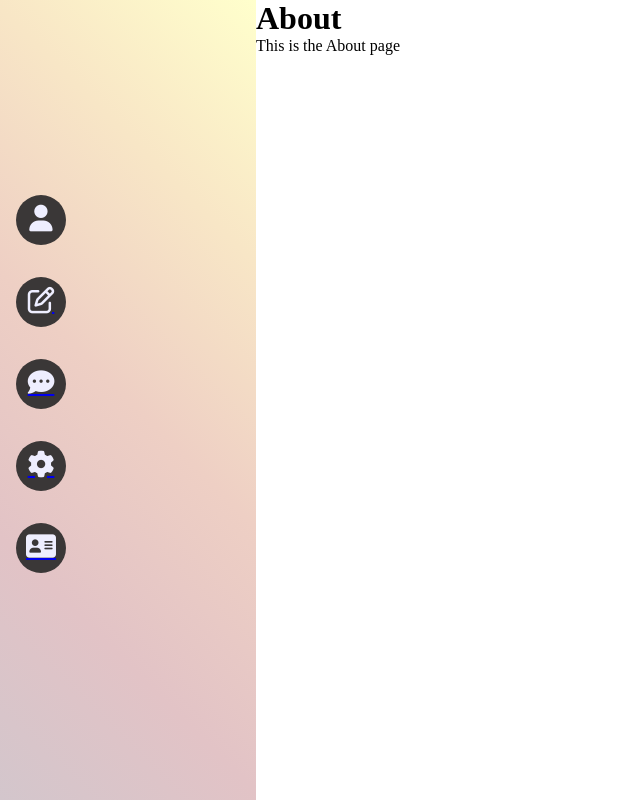
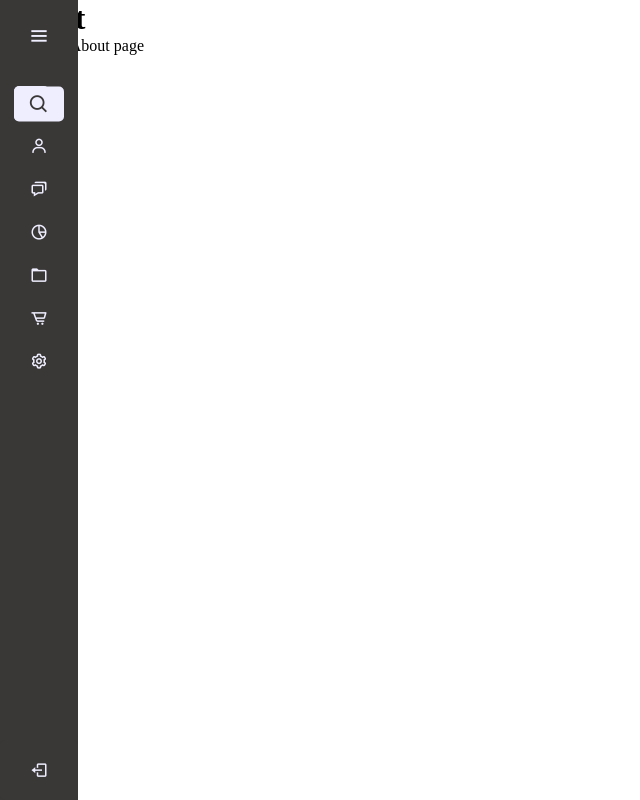
Before and after one commit to dudubarbaro/criazap-frontend, a Vue app: page /about in a window 1280 px wide. Shown: the whole page, without its empty margins (0-640 px from the left). Built offline with nearby package versions, Linux system fonts and the light colour scheme; grey boxes are pictures that could not be loaded.

Commit message:
views praticamente ajustadas #fé

```diff
--- a/public/index.html
+++ b/public/index.html
@@ -1,12 +1,16 @@
 <!DOCTYPE html>
 <html lang="">
-
   <head>
     <meta charset="utf-8" />
     <meta http-equiv="X-UA-Compatible" content="IE=edge" />
     <meta name="viewport" content="width=device-width,initial-scale=1.0" />
+    <link
+      href="https://unpkg.com/boxicons@2.1.4/css/boxicons.min.css"
+      rel="stylesheet" />
     <link rel="icon" href="<%= BASE_URL %>favicon.ico" />
-  <script src="https://kit.fontawesome.com/ea8c549150.js" crossorigin="anonymous"></script>
+    <script
+      src="https://kit.fontawesome.com/ea8c549150.js"
+      crossorigin="anonymous"></script>
     <title>CriaZap</title>
   </head>
 
@@ -20,12 +24,13 @@
       }
     </style>
     <noscript>
-    <strong>We're sorry but <%= htmlWebpackPlugin.options.title %> doesn't work
+      <strong
+        >We're sorry but <%= htmlWebpackPlugin.options.title %> doesn't work
         properly without JavaScript enabled. Please enable it to
-        continue.</strong>
+        continue.</strong
+      >
     </noscript>
     <div id="app"></div>
     <!-- built files will be auto injected -->
   </body>
-
 </html>
--- a/src/components/Sidebar.vue
+++ b/src/components/Sidebar.vue
@@ -1,105 +1,394 @@
-<template>
-  <aside>
-    <div class="circle">
-      <div class="perfil">
-        <router-link to="/perfil">
-          <i class="fa-solid fa-user"></i>
-        </router-link>
-      </div>
-    </div>
-    <div class="circle">
-      <div class="status">
-        <router-link to="/status">
-          <i class="fa-regular fa-pen-to-square"></i>
-        </router-link>
-      </div>
-    </div>
-    <div class="circle">
-      <div class="chat">
-        <router-link to="/chat">
-          <i class="fa-solid fa-comment-dots"></i>
-        </router-link>
-      </div>
-    </div>
-    <div class="circle">
-      <div class="gear">
-        <router-link to="/config">
-          <i class="fa-solid fa-gear"></i>
-        </router-link>
-      </div>
-    </div>
-    <div class="circle">
-      <div class="about">
-        <router-link to="/about">
-          <i class="fa-sharp fa-solid fa-address-card"></i>
-        </router-link>
-      </div>
-    </div>
-  </aside>
-</template>
-
 <script>
 export default {
   name: "SIDEBAR",
 };
+
+window.onload = function () {
+  const sidebar = document.querySelector(".sidebar");
+  const closeBtn = document.querySelector("#btn");
+  const searchBtn = document.querySelector(".bx-search");
+
+  closeBtn.addEventListener("click", function () {
+    sidebar.classList.toggle("open");
+    menuBtnChange();
+  });
+
+  searchBtn.addEventListener("click", function () {
+    sidebar.classList.toggle("open");
+    menuBtnChange();
+  });
+
+  function menuBtnChange() {
+    if (sidebar.classList.contains("open")) {
+      closeBtn.classList.replace("bx-menu", "bx-menu-alt-right");
+    } else {
+      closeBtn.classList.replace("bx-menu-alt-right", "bx-menu");
+    }
+  }
+};
 </script>
 
+<template>
+  <aside>
+    <div class="sidebar">
+      <div class="logo_details">
+        <i class="bx bxl-audible icon"></i>
+        <div class="logo_name">Cria Zap</div>
+        <i class="bx bx-menu" id="btn"></i>
+      </div>
+      <ul class="nav-list">
+        <li>
+          <i class="bx bx-search"></i>
+          <input type="text" placeholder="Search..." />
+          <span class="tooltip">Search</span>
+        </li>
+
+        <li>
+          <a href="#">
+            <i class="bx bx-user"></i>
+            <span class="link_name">User</span>
+          </a>
+          <span class="tooltip">User</span>
+        </li>
+        <li>
+          <a href="#">
+            <i class="bx bx-chat"></i>
+            <span class="link_name">Message</span>
+          </a>
+          <span class="tooltip">Message</span>
+        </li>
+        <li>
+          <a href="#">
+            <i class="bx bx-pie-chart-alt-2"></i>
+            <span class="link_name">Analytics</span>
+          </a>
+          <span class="tooltip">Analytics</span>
+        </li>
+        <li>
+          <a href="#">
+            <i class="bx bx-folder"></i>
+            <span class="link_name">File Manger</span>
+          </a>
+          <span class="tooltip">File Manger</span>
+        </li>
+        <li>
+          <a href="#">
+            <i class="bx bx-cart-alt"></i>
+            <span class="link_name">Order</span>
+          </a>
+          <span class="tooltip">Order</span>
+        </li>
+        <li>
+          <a href="#">
+            <i class="bx bx-cog"></i>
+            <span class="link_name">Settings</span>
+          </a>
+          <span class="tooltip">Settings</span>
+        </li>
+        <li class="profile">
+          <div class="profile_details">
+            <img
+              src="https://contents.bebee.com/users/id/xqULQ62ded0d70643c/_avatar-E794o-400.png"
+              alt="profile image" />
+            <div class="profile_content">
+              <div class="name">Ovo Barbaro</div>
+              <div class="designation">Admin</div>
+            </div>
+          </div>
+          <i class="bx bx-log-out" id="log_out"></i>
+        </li>
+      </ul>
+    </div>
+    <section class="home-section"></section>
+  </aside>
+</template>
+
 <style scoped>
-.circle {
-  margin-bottom: 2rem;
-  margin-left: 1rem;
-  width: 50px;
-  height: 50px;
-  border-radius: 50%;
-  background-color: #3a3737;
+@import url("https://fonts.googleapis.com/css2?family=Poppins&display=swap");
+
+* {
+  padding: 0%;
+  margin: 0%;
+  box-sizing: border-box;
+  font-family: "Poppins", sans-serif;
 }
 
-.circle:hover {
-  transition: 0.5s;
-  height: 50px;
-  background-color: #3a3737;
-  width: 200px;
-  border-radius: 200px;
-}
-.circle i {
-  justify-content: center;
-  display: flex;
-  cursor: pointer;
-  color: #eef;
-  font-size: 20pt;
-  margin-top: 10px;
+body {
+  min-height: 100vh;
 }
 
-aside {
-  width: 320px;
-  height: 100vh;
-  background: linear-gradient(
-    45deg,
-    #d3c6cc,
-    #e2c3c6,
-    #eecfc4,
-    #f8e6c6,
-    #ffffcc
-  );
-  display: flex;
-  justify-content: center;
-  flex-direction: column;
+.sidebar {
+  min-height: 100vh;
+  width: 78px;
+  padding: 6px 14px;
+  z-index: 99;
+  background: #3a3737;
+  transition: all 0.5s ease;
+  position: fixed;
+  top: 0;
+  left: 0;
 }
 
-.shield {
-  padding: 4px;
-  justify-content: center;
-  flex-direction: column;
-  display: flex;
-  height: 250px;
-  border-radius: 0 8px 8px 0;
-  width: 40px;
-  background-color: #3a3737;
+.sidebar.open {
+  width: 250px;
 }
 
-.shield:hover {
+.sidebar .logo_details {
+  height: 60px;
+  display: flex;
+  align-items: center;
+  position: relative;
+}
+
+.sidebar .logo_details .icon {
+  opacity: 0;
+  transition: all 0.5s ease;
+}
+
+.sidebar .logo_details .logo_name {
+  color: #eef;
+  font-size: 22px;
+  font-weight: 600;
+  opacity: 0;
+  transition: all 0.5s ease;
+}
+
+.sidebar.open .logo_details .icon,
+.sidebar.open .logo_details .logo_name {
+  opacity: 1;
+}
+
+.sidebar .logo_details #btn {
+  position: absolute;
+  top: 50%;
+  right: 0;
+  transform: translateY(-50%);
+  font-size: 23px;
+  text-align: center;
   cursor: pointer;
-  transition: 0.5s;
-  width: 200px;
+  transition: all 0.5s ease;
+}
+
+.sidebar.open .logo_details #btn {
+  text-align: right;
+}
+
+.sidebar i {
+  color: #eef;
+  height: 60px;
+  line-height: 60px;
+  min-width: 50px;
+  font-size: 25px;
+  text-align: center;
+}
+
+.sidebar .nav-list {
+  margin-top: 20px;
+  height: 100%;
+}
+
+.sidebar li {
+  position: relative;
+  margin: 8px 0;
+  list-style: none;
+}
+
+.sidebar li .tooltip {
+  position: absolute;
+  top: -20px;
+  left: calc(100% + 15px);
+  z-index: 3;
+  background-color: #eef;
+  box-shadow: 0 5px 10px rgba(0, 0, 0, 0.3);
+  padding: 6px 14px;
+  font-size: 15px;
+  font-weight: 400;
+  border-radius: 5px;
+  white-space: nowrap;
+  opacity: 0;
+  pointer-events: none;
+}
+
+.sidebar li:hover .tooltip {
+  opacity: 1;
+  pointer-events: auto;
+  transition: all 0.4s ease;
+  top: 50%;
+  transform: translateY(-50%);
+}
+
+.sidebar.open li .tooltip {
+  display: none;
+}
+
+.sidebar input {
+  font-size: 15px;
+  color: #3a3737;
+  font-weight: 400;
+  outline: none;
+  height: 35px;
+  width: 35px;
+  border: none;
+  border-radius: 5px;
+  background-color: #eef;
+  transition: all 0.5s ease;
+}
+
+.sidebar.open input {
+  width: 100%;
+  padding: 0 20px 0 50px;
+}
+
+.sidebar .bx-search {
+  position: absolute;
+  top: 50%;
+  left: 0;
+  transform: translateY(-50%);
+  font-size: 22px;
+  background-color: #eef;
+  color: #3a3737;
+}
+
+.sidebar li a {
+  display: flex;
+  height: 100%;
+  width: 100%;
+  align-items: center;
+  text-decoration: none;
+  color: #eef;
+  position: relative;
+  transition: all 0.5s ease;
+  z-index: 12;
+}
+
+.sidebar li a::after {
+  content: "";
+  position: absolute;
+  width: 100%;
+  height: 100%;
+  transform: scaleX(0);
+  background-color: #eef;
+  border-radius: 5px;
+  transition: transform 0.3s ease-in-out;
+  transform-origin: left;
+  z-index: -2;
+}
+
+.sidebar li a:hover::after {
+  transform: scaleX(1);
+  color: var(--color-default);
+}
+
+.sidebar li a .link_name {
+  color: #eef;
+  font-size: 15px;
+  font-weight: 400;
+  white-space: nowrap;
+  pointer-events: auto;
+  transition: all 0.4s ease;
+  pointer-events: none;
+  opacity: 0;
+}
+
+.sidebar li a:hover .link_name,
+.sidebar li a:hover i {
+  transition: all 0.5s ease;
+  color: #3a3737;
+}
+
+.sidebar.open li a .link_name {
+  opacity: 1;
+  pointer-events: auto;
+}
+
+.sidebar li i {
+  height: 35px;
+  line-height: 35px;
+  font-size: 18px;
+  border-radius: 5px;
+}
+
+.sidebar li.profile {
+  position: fixed;
+  height: 60px;
+  width: 78px;
+  left: 0;
+  bottom: -8px;
+  padding: 10px 14px;
+  overflow: hidden;
+  transition: all 0.5s ease;
+}
+
+.sidebar.open li.profile {
+  width: 250px;
+}
+
+.sidebar .profile .profile_details {
+  display: flex;
+  align-items: center;
+  flex-wrap: nowrap;
+}
+
+.sidebar li img {
+  height: 45px;
+  width: 45px;
+  object-fit: cover;
+  border-radius: 50%;
+  margin-right: 10px;
+}
+
+.sidebar li.profile .name,
+.sidebar li.profile .designation {
+  font-size: 15px;
+  font-weight: 400;
+  color: #eef;
+  white-space: nowrap;
+}
+
+.sidebar li.profile .designation {
+  font-size: 12px;
+}
+
+.sidebar .profile #log_out {
+  position: absolute;
+  top: 50%;
+  right: 0;
+  transform: translateY(-50%);
+  background-color: #3a3737;
+  width: 100%;
+  height: 60px;
+  line-height: 60px;
+  border-radius: 5px;
+  cursor: pointer;
+  transition: all 0.5s ease;
+}
+
+.sidebar.open .profile #log_out {
+  width: 50px;
+  background: none;
+}
+
+.home-section {
+  position: relative;
+  background-color: var(--color-body);
+  min-height: 100vh;
+  top: 0;
+  left: 78px;
+  width: calc(100% - 78px);
+  transition: all 0.5s ease;
+  z-index: 2;
+}
+
+.home-section .text {
+  display: inline-block;
+  color: var(--color-default);
+  font-size: 25px;
+  font-weight: 500;
+  margin: 18px;
+}
+
+.sidebar.open ~ .home-section {
+  left: 250px;
+  width: calc(100% - 250px);
 }
 </style>
--- a/src/views/AboutView.vue
+++ b/src/views/AboutView.vue
@@ -17,6 +17,8 @@ export default {
 <style scoped>
 .all {
   display: flex;
+  left: 300px;
+  width: calc(100% - 250px);
 }
 
 .about-page {
```
Lines whose indentation alone changed are shown as unchanged.
